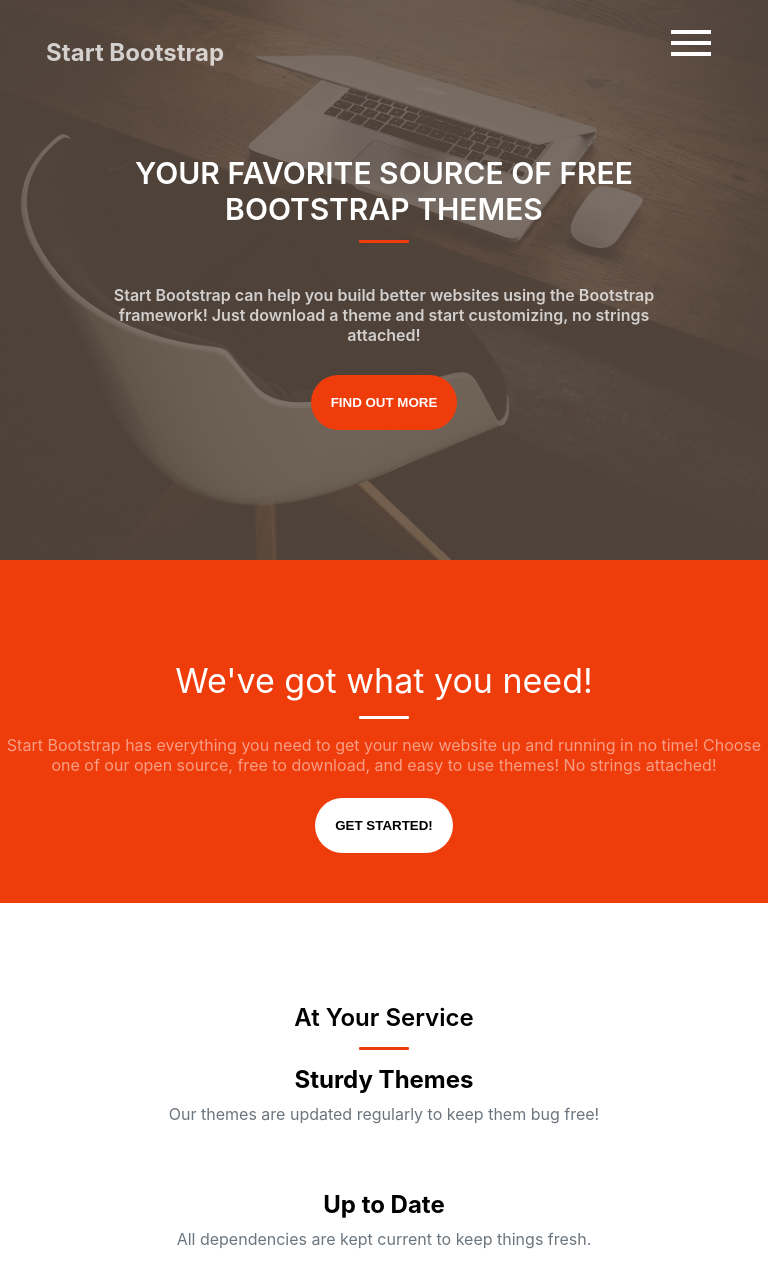
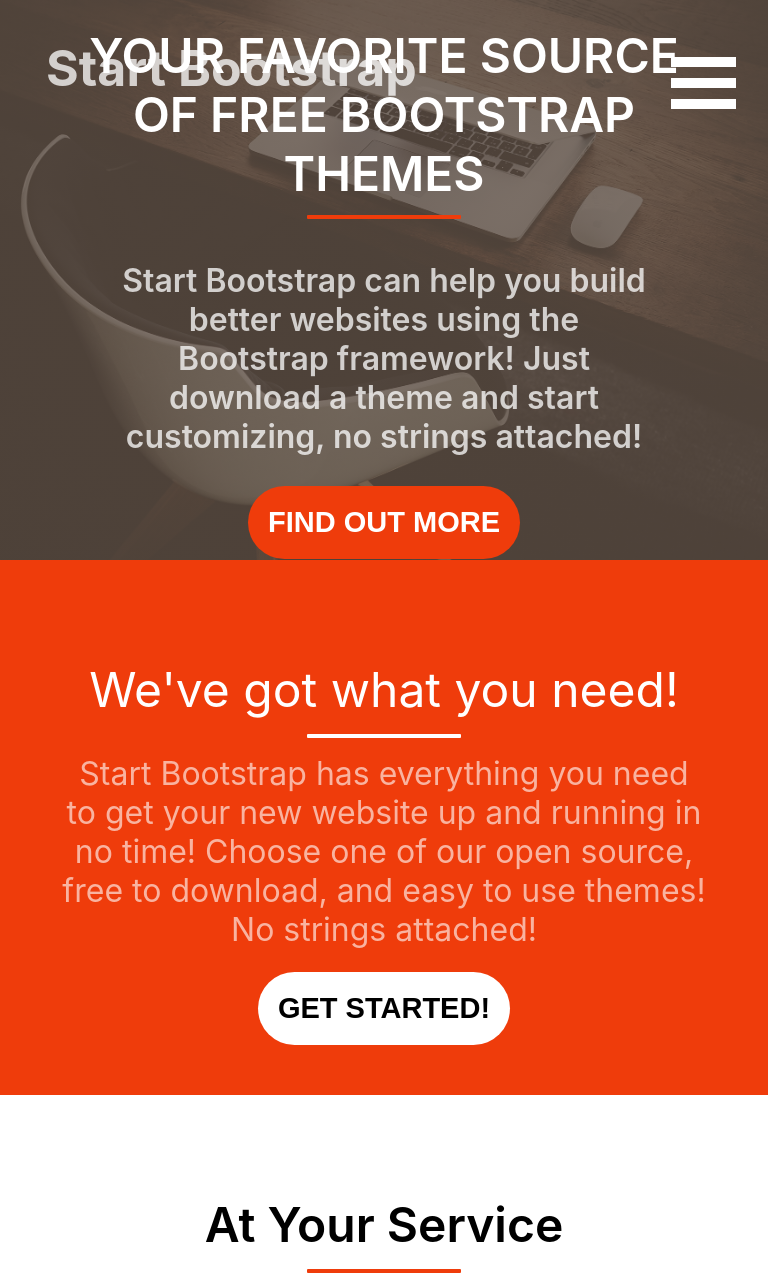
Before and after one commit to AYaqw/templeta_1, a plain HTML site: page index.html in a window 768 px wide. Shown: the top 1285 px of the page. Drawn offline with Linux system fonts and the light colour scheme.

Commit message:
edit_fontsize-14-10-2021 at 8.54

```diff
--- a/style.css
+++ b/style.css
@@ -178,13 +178,19 @@
     }
     /*header*/
     .info_header {
-        font-size: 30px;
+        font-size: 48px;
         font-weight: 600;
         margin-top: 75px;
     }
+   hr {width: 154px;
+    height: 4px;}
+    .info_para {
+        font-size: xx-large;}
     /*btn*/
     button {
         margin-bottom: 50px;
+        font-size: 29px;
+        font-weight: 700;
     }
     /*nav*/
     .navbar {
@@ -192,10 +198,13 @@
         padding: 5% 6%;
         margin-bottom: 20px;
     }
+    .brand {
+        font-size: 50px;}
     /*list_links*/
     .links {
         visibility: visible;
         padding: 0;
+        font-size: 35px;
     }
     .links .list {
         border-radius: 7px;
@@ -212,12 +221,16 @@
     /*menu*/
     .menu span {
         display: block;
+        margin-bottom: 11px;
+        width: 65px;
+        height: 10px;
+
     }
     .menu {
         cursor: pointer;
         display: block;
         position: fixed;
-        top: 30px;
+        top: 57px;
         right: 57px;
         background-color: transparent;
     }
@@ -284,6 +297,15 @@
     background-color: rgb(233, 233, 233);
 }
 
+@media (min-width: 0px)and (max-width: 992px) {
+.about_header {font-size: 48px;}
+    .about_para {
+    color: rgb(255, 255, 255 , 61%);
+    font-size: xx-large;
+    margin: 0 62px;
+}
+
+}
 
 /********************End-> section_about->2****************/
 
@@ -334,6 +356,7 @@
 
 /*----media*/
 
+
 @media (min-width: 768px)and (max-width: 992px) {
     .service_boxs {
         grid-template-columns: repeat(2, 1fr);
@@ -342,6 +365,20 @@
     .service {
         margin: 0 0 100px 0;
     }
+    /*\\\\\\\\\\\\\\\\\\\\\\\\\\\\\\*/
+    .service_header {
+        font-weight: 600;
+    font-size: 48px;}
+
+   .box h2 {font-size: 20px;
+    font-weight: 500;}
+
+    .box p {
+    color: #999fa5;
+    font-size: 10px;
+    font-weight: 400;
+}
+
 }
 
 @media (min-width: 0px)and (max-width: 768px) {
@@ -353,6 +390,18 @@
     .service {
         margin: 0 0 100px 0;
     }
+     .service_header {
+         font-weight: 600;
+    font-size: 48px;}
+
+     .box h2 {font-size: 20px;
+    font-weight: 500;}
+
+      .box p {
+    color: #999fa5;
+    font-size: 10px;
+    font-weight: 400;
+}
 }
 
 
@@ -634,7 +683,22 @@
 
 
 /*media*/
+@media (min-width: 0px)and (max-width: 992px) {
+    .contact_para {font-weight: 400;
+    font-size: 12px;}
 
+    .contact_header {
+    font-size: 48px;
+    font-weight: 600;}
+
+    .linkss {
+    padding: 6%;
+    margin: 25px;
+    font-size: 29px;
+    font-weight: 600;}
+    .footer {
+        font-size: x-small;}
+}
 @media (min-width: 0px)and (max-width: 768px) {
     .contact .linkss {
         text-align: center;
@@ -643,6 +707,7 @@
     .contact .linkss .link {
         margin: 9%;
     }
+
 }
 
 
```
